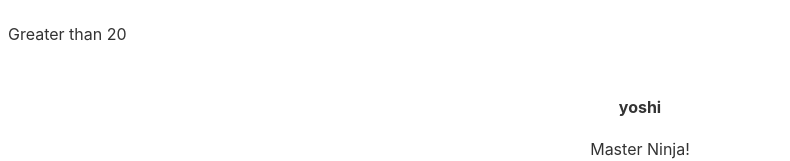
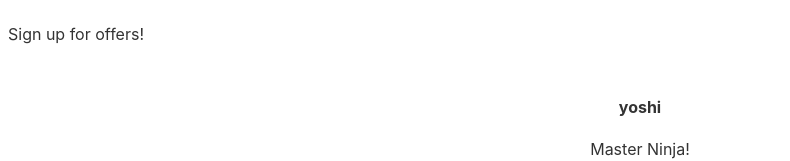
Before and after one commit to cartman-dev/svelte-class, a Svelte app: page / in a window 1280 px wide. Shown: the top 161 px of the page, without its empty margins (0-790 px from the left). Built offline with nearby package versions, Linux system fonts and the light colour scheme.

Commit message:
Added Modal

```diff
--- a/src/App.svelte
+++ b/src/App.svelte
@@ -1,4 +1,6 @@
 <script>
+	import Modal from './Modal.svelte';
+
 	let people = [
 		{ name: 'yoshi', beltColor: 'black', age: 25, id: 1 },
 		{ name: 'mario', beltColor: 'orange', age: 45, id: 2 },
@@ -10,17 +12,9 @@
 		people = people.filter((person) => person.id != id);
 	};
 
-	let num = 25;
 </script>
 
-{#if num > 20}
-	<p>Greater than 20</p>
-{:else if num > 5}
-	<p>Greater than 5</p>
-{:else}
-	<p>Not greater than 5</p>
-{/if}
-
+<Modal />
 <main>
 	{#each people as person (person.id)}
 		<div>
--- /dev/null
+++ b/src/Modal.svelte
@@ -0,0 +1,13 @@
+<script>
+
+</script>
+
+<div class="backdrop">
+    <div class="modal">
+        <p>Sign up for offers!</p>
+    </div>
+</div>
+
+<style>
+
+</style>
```
